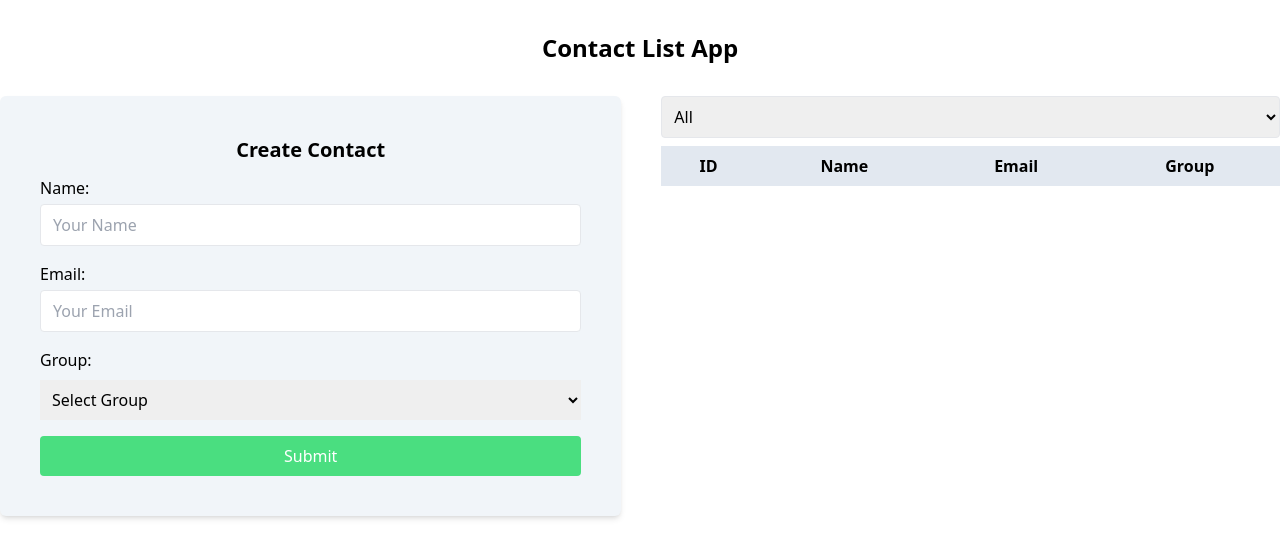
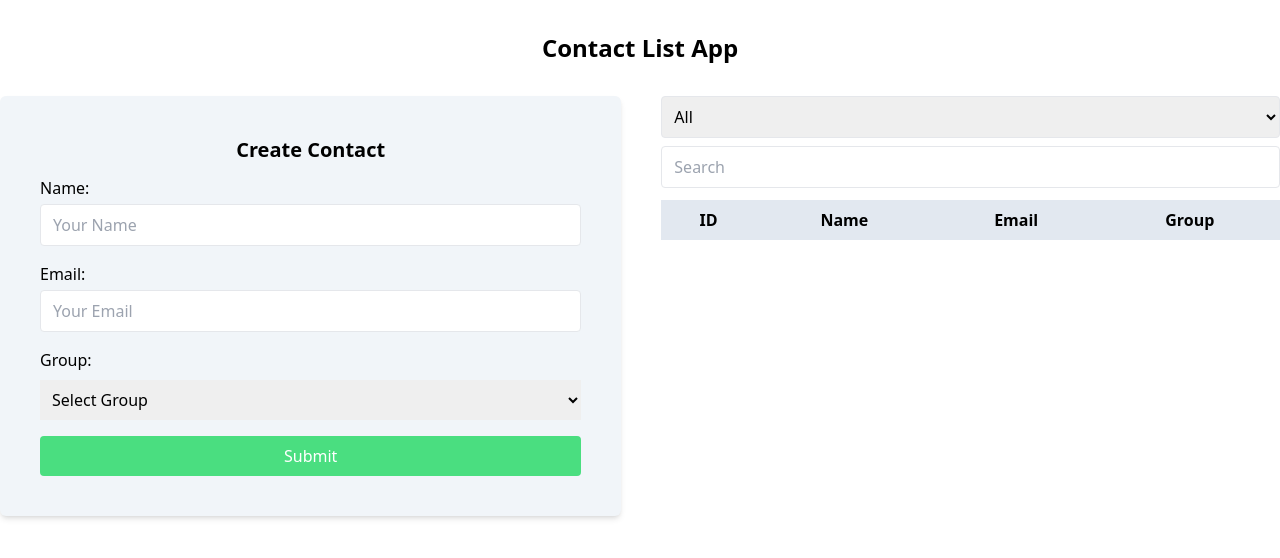
Before and after one commit to noyonalways/full-stack-army-course, a React (Vite) app in the folder frontend/react-demo/: page /contact-list in a window 1280 px wide. Shown: the top 558 px of the page. Built offline with nearby package versions, Linux system fonts and the light colour scheme.

Commit message:
feat: search functionality added

```diff
--- a/frontend/react-demo/src/components/contact-list-app/contact-input-field/index.jsx
+++ b/frontend/react-demo/src/components/contact-list-app/contact-input-field/index.jsx
@@ -6,13 +6,14 @@ const ContactInputField = ({
   handleOnchange,
   placeholder,
   id,
+  type,
 }) => {
   return (
     <div>
       <input
         className="px-3 py-2 w-full rounded border"
         onChange={handleOnchange}
-        type="text"
+        type={type}
         value={value}
         name={name}
         placeholder={placeholder}
@@ -28,6 +29,7 @@ ContactInputField.propTypes = {
   handleOnchange: PropTypes.func.isRequired,
   placeholder: PropTypes.string.isRequired,
   id: PropTypes.string.isRequired,
+  type: PropTypes.string.isRequired,
 };
 
 export default ContactInputField;
--- a/frontend/react-demo/src/components/contact-list-app/contact-input-form/index.jsx
+++ b/frontend/react-demo/src/components/contact-list-app/contact-input-form/index.jsx
@@ -38,6 +38,7 @@ const ContactInputForm = ({ addContact }) => {
             value={name}
             placeholder="Your Name"
             id={"name"}
+            type={"text"}
           />
         </div>
         <div className="space-y-1">
@@ -50,6 +51,7 @@ const ContactInputForm = ({ addContact }) => {
             value={email}
             placeholder="Your Email"
             id={"email"}
+            type={"text"}
           />
         </div>
         <div>
--- a/frontend/react-demo/src/components/contact-list-app/contact-table/index.jsx
+++ b/frontend/react-demo/src/components/contact-list-app/contact-table/index.jsx
@@ -1,20 +1,39 @@
 import PropTypes from "prop-types";
 import { useState } from "react";
+import ContactInputField from "../contact-input-field";
 
 const ContactTable = ({ contacts }) => {
   const [filter, setFilter] = useState("All");
+  const [searchTerm, setSearchTerm] = useState("");
+
   const handleChange = (e) => {
     setFilter(e.target.value);
   };
 
+  const searchCB = (contact) =>
+    contact.name.toLowerCase().includes(searchTerm.toLowerCase()) ||
+    contact.email.toLowerCase().includes(searchTerm.toLowerCase());
+
   let filteredContacts = [];
   if (filter === "All") {
-    filteredContacts = contacts;
+    filteredContacts = searchTerm ? contacts.filter(searchCB) : contacts;
   } else {
     filteredContacts = contacts.filter(
-      (contact) => contact.group.toLowerCase() === filter.toLowerCase()
+      (contact) =>
+        contact.group.toLowerCase() === filter.toLowerCase() &&
+        searchCB(contact)
     );
   }
+
+  // this is get more time complexity
+  /* if (searchTerm) {
+    filteredContacts = filteredContacts.filter(
+      (contact) =>
+        contact.name.toLowerCase().includes(searchTerm.toLowerCase()) ||
+        contact.email.toLowerCase().includes(searchTerm.toLowerCase())
+    );
+  }
+ */
 
   return (
     <div>
@@ -30,6 +49,16 @@ const ContactTable = ({ contacts }) => {
         <option value="Office">Office</option>
         <option value="Home">Home</option>
       </select>
+      <div className="mb-3">
+        <ContactInputField
+          type="text"
+          id="search"
+          name="search"
+          placeholder="Search"
+          value={searchTerm}
+          handleOnchange={(e) => setSearchTerm(e.target.value)}
+        />
+      </div>
       <table className="table-auto w-full">
         <thead>
           <tr className="bg-slate-200">
```
